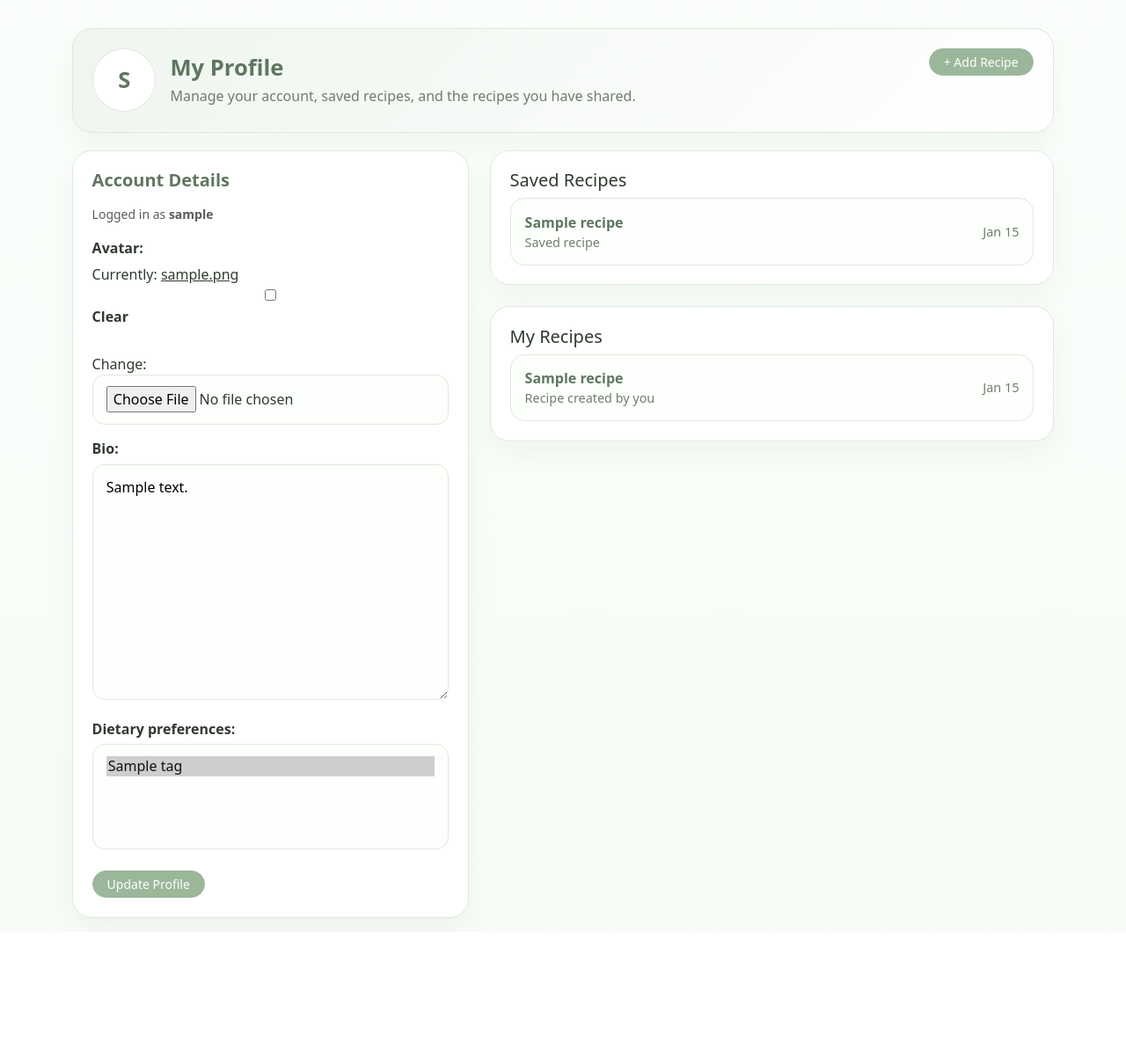
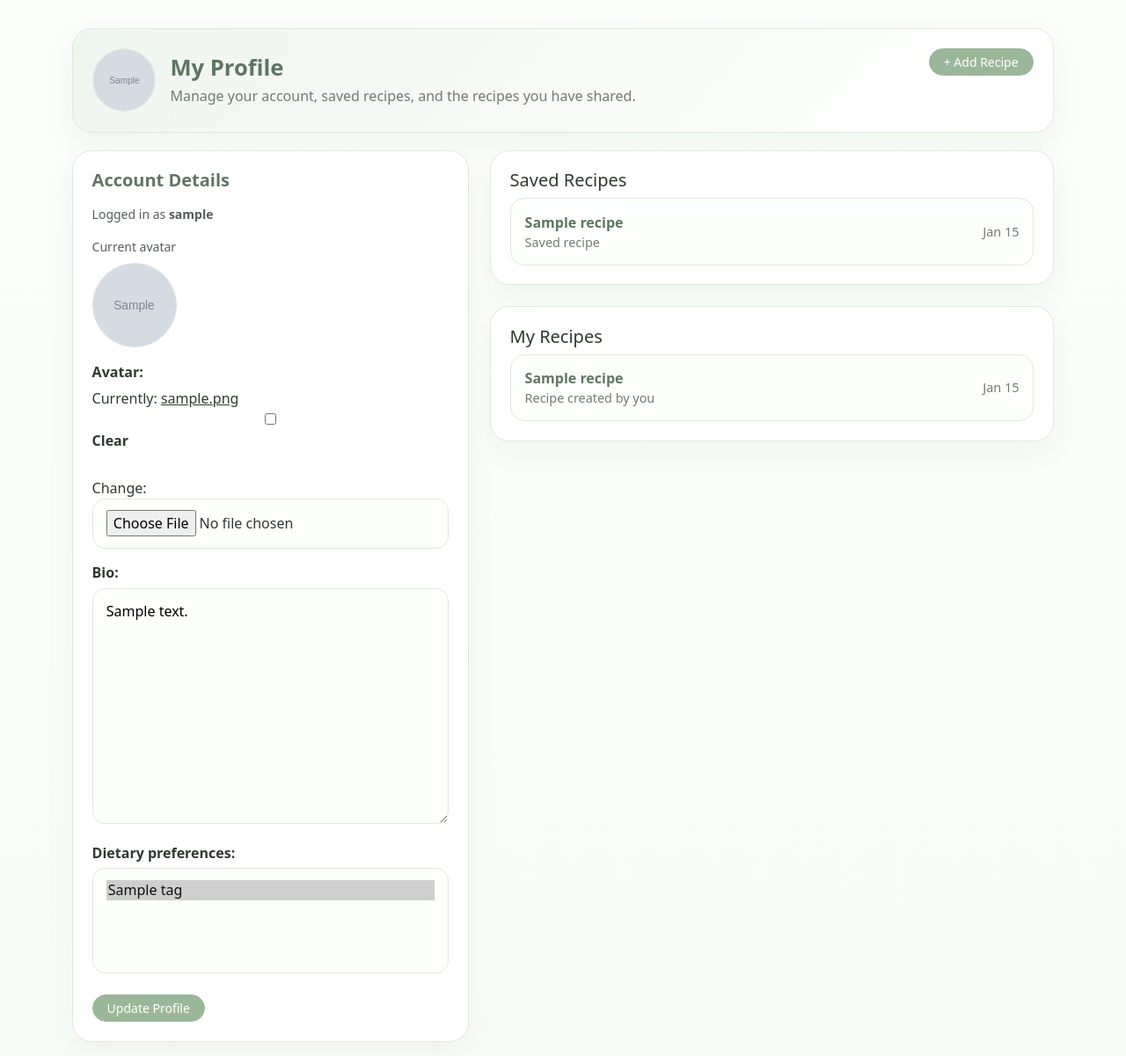
Before and after one commit to HibaBaig/find_my_recipe_team_3A, a Django app: page /profile/ in a window 1280 px wide. Shown: the part 57-1258 px from the top of the page at 88% size. Before the commit the page ends 1117 px from the top, so only its background shows below. Run offline with Django 5.2, Linux system fonts and the light colour scheme; a user stored in the database is signed in; tables that the repository leaves empty hold one stand-in row (values such as "Sample post"); grey boxes marked "Sample" are stand-in pictures.

Commit message:
image and avatar  problem solved

```diff
--- a/config/settings.py
+++ b/config/settings.py
@@ -112,10 +112,14 @@ USE_I18N = True
 USE_TZ = True
 
 
-# Static files (CSS, JavaScript, Images)
+# Static files (CSS, JavaScript)
 # https://docs.djangoproject.com/en/5.2/howto/static-files/
 
 STATIC_URL = 'static/'
+
+# Media files (uploaded images)
+MEDIA_URL = '/media/'
+MEDIA_ROOT = BASE_DIR
 
 # Default primary key field type
 # https://docs.djangoproject.com/en/5.2/ref/settings/#default-auto-field
--- a/config/urls.py
+++ b/config/urls.py
@@ -15,14 +15,16 @@ Including another URLconf
     2. Add a URL to urlpatterns:  path('blog/', include('blog.urls'))
 """
 
-
-
-from django.urls import path, include
+from django.conf import settings
+from django.conf.urls.static import static
 from django.contrib import admin
+from django.urls import include, path
 
 urlpatterns = [
     path('admin/', admin.site.urls),
     path('', include('recipes.urls')),
     path('accounts/', include('django.contrib.auth.urls')),
+]
 
-]
+if settings.DEBUG:
+    urlpatterns += static(settings.MEDIA_URL, document_root=settings.MEDIA_ROOT)
--- a/recipes/models.py
+++ b/recipes/models.py
@@ -1,5 +1,6 @@
 from django.conf import settings
 from django.db import models
+from django.db.models import Avg
 from django.utils import timezone
 from django.utils.text import slugify
 
@@ -53,6 +54,15 @@ class Recipe(models.Model):
         through="RecipeIngredient",
         related_name="recipes"
     )
+
+    @property
+    def total_time_minutes(self):
+        return (self.prep_time_minutes or 0) + (self.cook_time_minutes or 0)
+
+    @property
+    def avg_rating(self):
+        avg = self.comments.aggregate(avg=Avg("rating"))["avg"]
+        return round(avg, 1) if avg is not None else None
 
     def __str__(self):
         return self.title
--- a/requirements.txt
+++ b/requirements.txt
@@ -3,3 +3,4 @@ Django==5.2.11
 numpy==2.3.5
 sqlparse==0.5.5
 tzdata==2025.3
+Pillow==11.2.1
--- a/templates/profile.html
+++ b/templates/profile.html
@@ -7,7 +7,15 @@
     <div class="d-flex justify-content-between align-items-start flex-wrap gap-3">
       <div class="profile-summary">
         <div class="profile-avatar">
-          {{ user.username|first|upper }}
+          {% if user.profile.avatar %}
+            <img
+              src="{{ user.profile.avatar.url }}"
+              alt="{{ user.username }} avatar"
+              style="width: 100%; height: 100%; object-fit: cover; border-radius: 50%;"
+            >
+          {% else %}
+            {{ user.username|first|upper }}
+          {% endif %}
         </div>
         <div>
           <h1 class="section-heading mb-1">My Profile</h1>
@@ -28,6 +36,17 @@
         <div class="text-muted small mb-3">
           Logged in as <strong>{{ user.username }}</strong>
         </div>
+
+        {% if user.profile.avatar %}
+          <div class="mb-3">
+            <div class="small text-muted mb-2">Current avatar</div>
+            <img
+              src="{{ user.profile.avatar.url }}"
+              alt="{{ user.username }} avatar"
+              style="width: 96px; height: 96px; object-fit: cover; border-radius: 50%; border: 1px solid #d9e2d6;"
+            >
+          </div>
+        {% endif %}
 
         <form method="post" enctype="multipart/form-data" class="profile-form">
           {% csrf_token %}
```
Also changed, not shown: templates/recipe_detail.html (+15 -3 lines).
